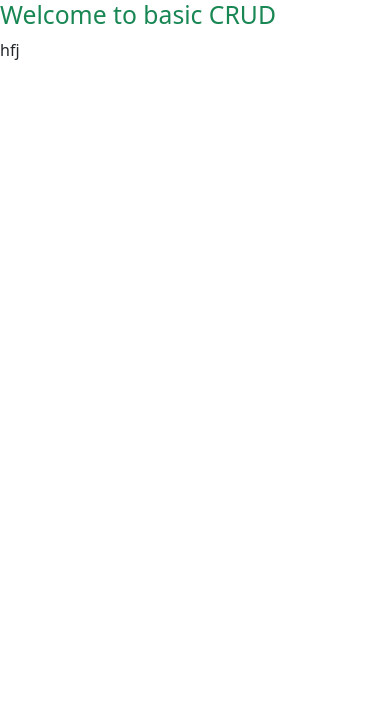
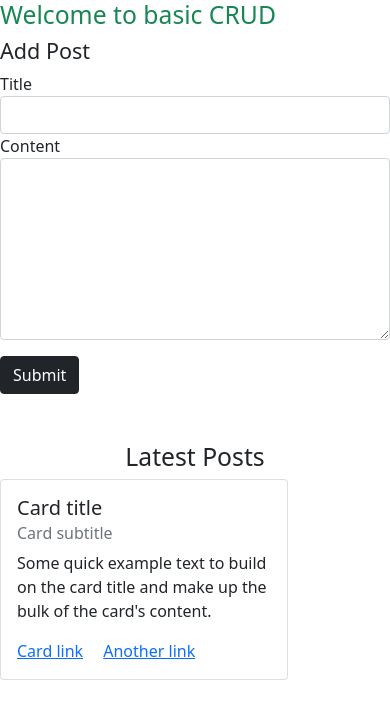
Before and after one commit to tijanidevit/ph-blog, a PHP site: page / in a window 390 px wide. Shown: the top 719 px of the page. Run offline with PHP 8.4, Linux system fonts and the light colour scheme.

Commit message:
BootsrapAdded

```diff
--- a/index.php
+++ b/index.php
@@ -2,16 +2,50 @@
 <html>
 <head>
 	<title>Index</title>
-	<link href="https://cdn.jsdelivr.net/npm/bootstrap@5.0.2/dist/css/bootstrap.min.css" rel="stylesheet" integrity="sha384-EVSTQN3/azprG1Anm3QDgpJLIm9Nao0Yz1ztcQTwFspd3yD65VohhpuuCOmLASjC" crossorigin="anonymous">
+	<meta name="viewport" content="width=device-width, initial-scale=1.0">
+	<link rel="stylesheet" type="text/css" href="css/bootstrap.min.css">
 </head>
 <body>
 	<h2 class="text-success">Welcome to basic CRUD</h2>
 
+	<div class="row">
+
+		<div class="col-md-3"></div>
+		<div class="col-md-6">
+			<h4>Add Post</h4>
+			<form>
+				<div class="form-group">
+					<label>Title</label>
+					<input type="text" class="form-control" name="title">
+				</div>
+
+				<div class="form-group">
+					<label>Content</label>
+					<textarea rows="7" class="form-control" name="content"></textarea>
+				</div>
+
+				<div class="form-group">
+					<button class="mt-3 btn btn-dark">Submit</button>
+				</div>
+			</form>
+		</div>
+
+		<div class="col-md-3"></div>
+	</div>
+
+	<h2 class="mt-5 text-center">Latest Posts</h2>
+	<div class="card" style="width: 18rem;">
+		<div class="card-body">
+			<h5 class="card-title">Card title</h5>
+			<h6 class="card-subtitle mb-2 text-muted">Card subtitle</h6>
+			<p class="card-text">Some quick example text to build on the card title and make up the bulk of the card's content.</p>
+			<a href="#" class="card-link">Card link</a>
+			<a href="#" class="card-link">Another link</a>
+		</div>
+	</div>
 
 
-
-	<?php echo "hfj" ?>
 </body>
 </html>
 
-<script src="https://cdn.jsdelivr.net/npm/bootstrap@5.0.2/dist/js/bootstrap.bundle.min.js" integrity="sha384-MrcW6ZMFYlzcLA8Nl+NtUVF0sA7MsXsP1UyJoMp4YLEuNSfAP+JcXn/tWtIaxVXM" crossorigin="anonymous"></script>
+<script src="js/bootstrap.min.js"></script>
```
